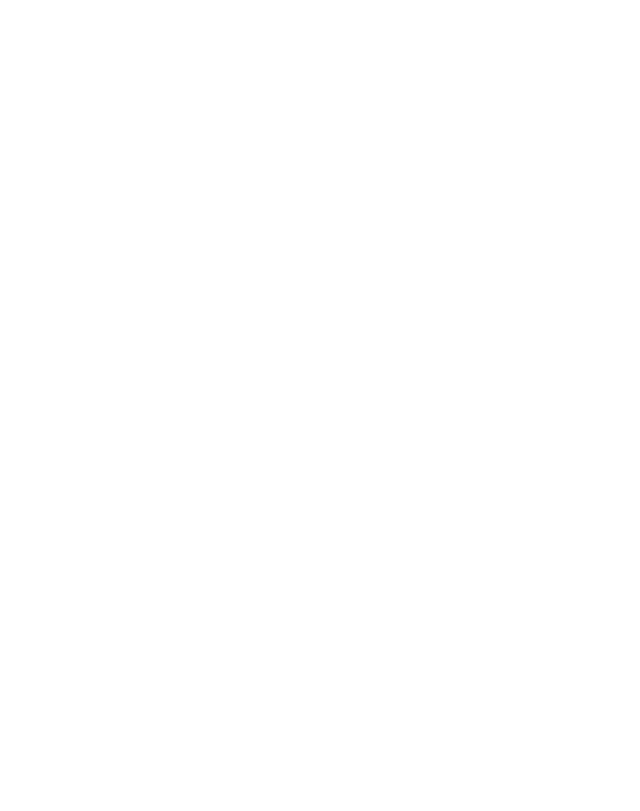
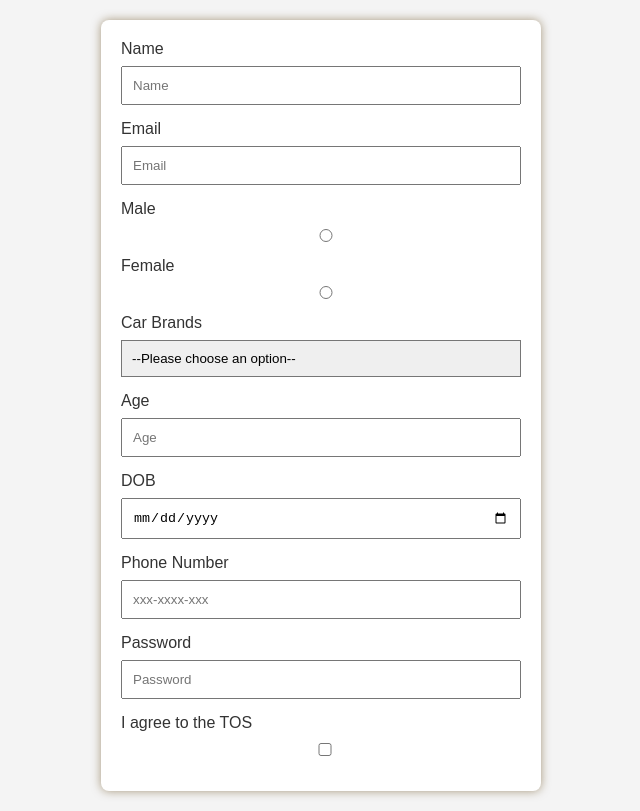
Before and after one commit to acciojob/signup-form-car-imehtab, a website: page main.html in a window 1280 px wide. Shown: the whole page, without its empty margins (319-959 px from the left). Drawn offline with Linux system fonts and the light colour scheme.

Commit message:
created a submission

```diff
--- a/main.html
+++ b/main.html
@@ -7,7 +7,48 @@
 </head>
 
 <body>
-	<!-- the entire body must be written by student -->
+
+    <form action="#" method="post">
+<label for="name">Name</label>
+<input id="name" type="text" required placeholder="Name">
+
+<label for="email">Email</label>
+<input id="email" type="email" required placeholder="Email">
+
+<label for="gender_m,">Male</label>
+<input id="gender_m," type="Radio" name="gender" required>
+
+		<label for="gender_f">Female</label>
+<input id="gender_f" type="Radio" name="gender" required>
+
+
+<label for="cars">Car Brands</label>
+		<select id="cars">
+    <option value="" disabled selected>--Please choose an option--</option>
+    <option>BUGGY</option>
+    <option>TATA</option>
+    <option>NANO</option>
+    <option>BATMAN</option>
+  </select>
+<!-- <input id="cars" type="select" required placeholder="--Please choose an option--"> -->
+
+
+<label for="age">Age</label>
+<input id="age" type="number" required placeholder="Age">
+
+<label for="dob">DOB</label>
+<input id="dob" type="date" required>
+
+<label for="tel">Phone Number</label>
+<input id="tel" type="tel" placeholder="xxx-xxxx-xxx">
+
+<label for="password">Password</label>
+<input id="password" type="password" placeholder="Password">
+
+<label for="tos">I agree to the TOS</label>
+<input id="tos" type="checkbox" required>
+</form>
+
     <script type="text/javascript" src="./script.js">
 </script>
 
--- a/styles.css
+++ b/styles.css
@@ -1,2 +1,50 @@
+body {
+    font-family: Arial, sans-serif;
+    background-color: #f4f4f4;
+    margin: 0;
+    padding: 0;
+}
 
-/* Your CSS Code here. */
+form {
+    max-width: 400px;
+    margin: 20px auto;
+    background-color: #fff;
+    padding: 20px;
+    border-radius: 8px;
+    box-shadow: 0 0 10px rgba(90, 60, 8, 0.5);
+}
+
+label {
+    display: block;
+    margin-bottom: 8px;
+    color: #333;
+}
+
+input,
+select,
+button {
+    width: 100%;
+    padding: 10px;
+    margin-bottom: 15px;
+    box-sizing: border-box;
+}
+
+select {
+    appearance: none;
+    -webkit-appearance: none;
+    -moz-appearance: none;
+    cursor: pointer;
+}
+
+button {
+    background-color: #4caf50;
+    color: #fff;
+    border: none;
+    padding: 15px;
+    border-radius: 4px;
+    cursor: pointer;
+}
+
+button:hover {
+    background-color: #45a049;
+}
```
